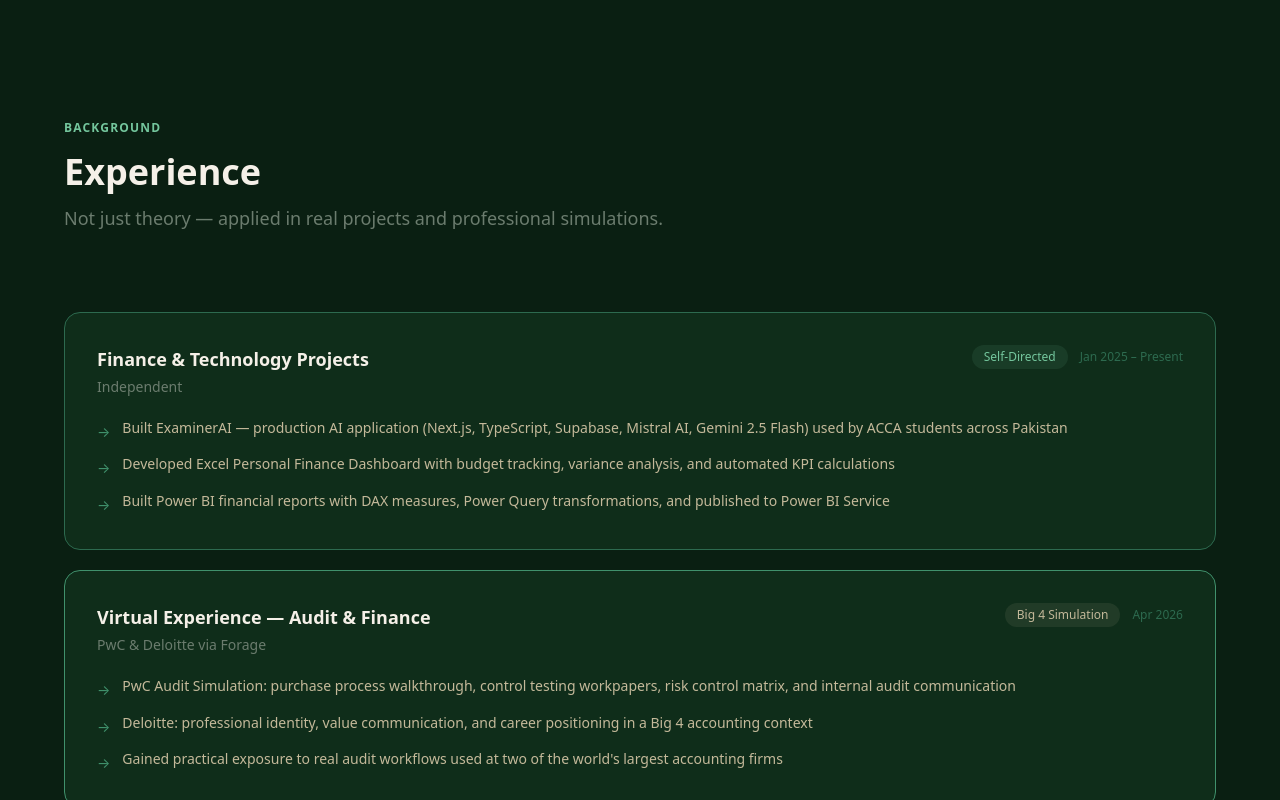
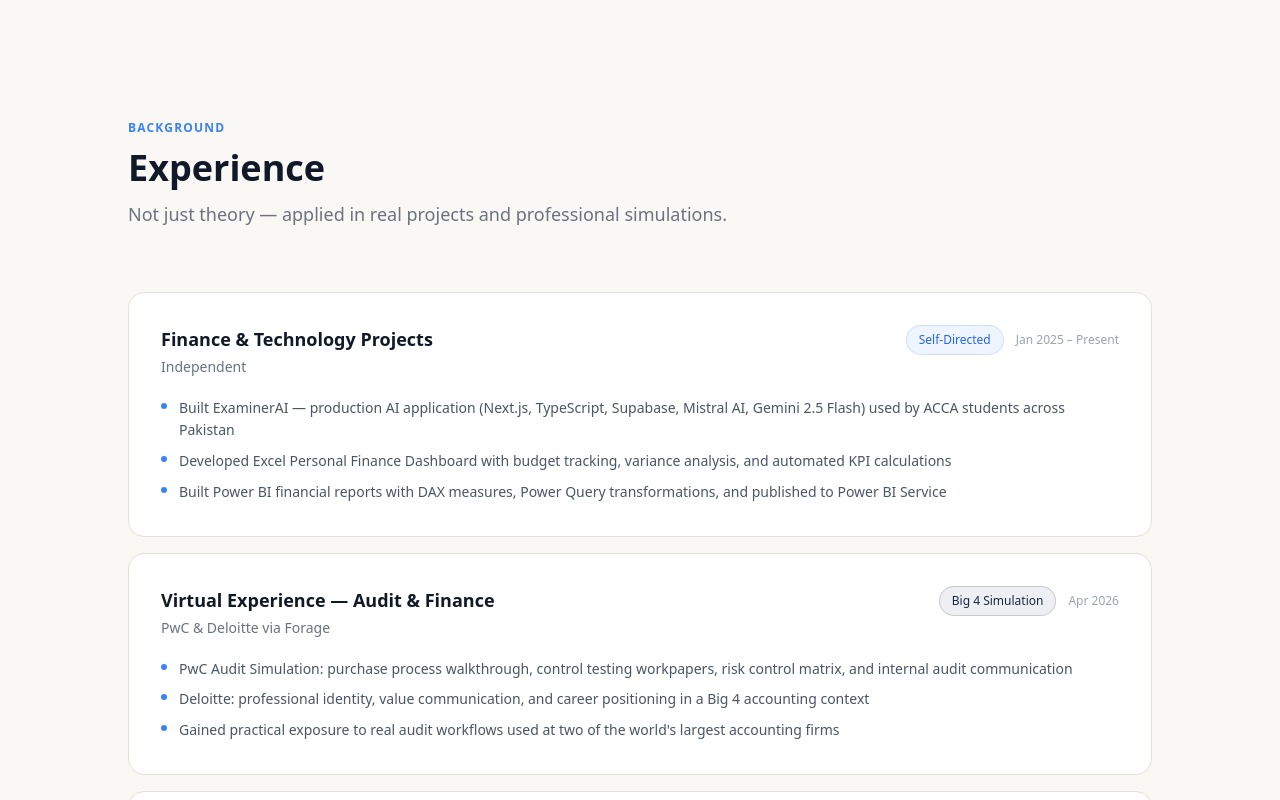
Before and after one commit to Munibaamjad/muniba-portfolio, a Next.js app: page / in a window 1280 px wide. Shown: the part 4720-5520 px from the top of the page. Built offline with nearby package versions, Linux system fonts and the light colour scheme.

Commit message:
Refactor experience component with updated styles
Updated experience entries with new styles and improved formatting. Changed background colors and adjusted text styles for better visibility.

```diff
--- a/src/components/Experience.tsx
+++ b/src/components/Experience.tsx
@@ -3,53 +3,49 @@ import { motion } from "framer-motion";
 
 const experiences = [
   {
-    role:"Finance & Technology Projects",
-    company:"Independent",
-    period:"Jan 2025 – Present",
-    type:"Self-Directed",
-    typeStyle:{background:"rgba(116,198,157,0.1)", color:"#74c69d"},
-    borderColor:"#2d6a4f",
-    points:[
+    role: "Finance & Technology Projects",
+    company: "Independent",
+    period: "Jan 2025 – Present",
+    type: "Self-Directed",
+    typeStyle: { background: "#3b82f615", color: "#2563eb", border: "1px solid #3b82f630" },
+    points: [
       "Built ExaminerAI — production AI application (Next.js, TypeScript, Supabase, Mistral AI, Gemini 2.5 Flash) used by ACCA students across Pakistan",
       "Developed Excel Personal Finance Dashboard with budget tracking, variance analysis, and automated KPI calculations",
       "Built Power BI financial reports with DAX measures, Power Query transformations, and published to Power BI Service",
     ],
   },
   {
-    role:"Virtual Experience — Audit & Finance",
-    company:"PwC & Deloitte via Forage",
-    period:"Apr 2026",
-    type:"Big 4 Simulation",
-    typeStyle:{background:"rgba(196,185,154,0.1)", color:"#c4b99a"},
-    borderColor:"#40916c",
-    points:[
+    role: "Virtual Experience — Audit & Finance",
+    company: "PwC & Deloitte via Forage",
+    period: "Apr 2026",
+    type: "Big 4 Simulation",
+    typeStyle: { background: "#1a274412", color: "#1a2744", border: "1px solid #1a274430" },
+    points: [
       "PwC Audit Simulation: purchase process walkthrough, control testing workpapers, risk control matrix, and internal audit communication",
       "Deloitte: professional identity, value communication, and career positioning in a Big 4 accounting context",
       "Gained practical exposure to real audit workflows used at two of the world's largest accounting firms",
     ],
   },
   {
-    role:"QuickBooks ProAdvisor",
-    company:"Intuit",
-    period:"Apr 2026 – Present",
-    type:"Certified",
-    typeStyle:{background:"rgba(116,198,157,0.1)", color:"#74c69d"},
-    borderColor:"#2d6a4f",
-    points:[
+    role: "QuickBooks ProAdvisor",
+    company: "Intuit",
+    period: "Apr 2026 – Present",
+    type: "Certified",
+    typeStyle: { background: "#3b82f615", color: "#2563eb", border: "1px solid #3b82f630" },
+    points: [
       "Certified in QuickBooks Online covering bookkeeping, invoicing, accounts payable/receivable, and bank reconciliation",
       "Capable of setting up and managing accounts for small businesses including chart of accounts and period-end closing",
       "Experienced in generating Profit & Loss statements, Balance Sheets, and Cash Flow reports within QBO Advanced",
     ],
   },
   {
-    role:"Freelance Web Developer",
-    company:"Self-employed",
-    period:"Jun – Sep 2023",
-    type:"Freelance",
-    typeStyle:{background:"rgba(107,124,110,0.15)", color:"#6b7c6e"},
-    borderColor:"#1a3d2b",
-    points:[
-      "Developed responsive websites using HTML5, CSS3, and JavaScript",
+    role: "Freelance Web Developer",
+    company: "Self-employed",
+    period: "Jun 2023 – Present",
+    type: "Freelance",
+    typeStyle: { background: "#6b728015", color: "#4b5563", border: "1px solid #6b728030" },
+    points: [
+      "Developed responsive websites using Next.js, HTML5, CSS3, Tailwind CSS, and JavaScript",
       "Delivered projects for international clients including work in Qatar",
       "Integrated third-party APIs and delivered complete client-ready websites",
     ],
@@ -58,33 +54,46 @@ const experiences = [
 
 export default function Experience() {
   return (
-    <section id="experience" className="py-32 px-6" style={{background:"#0a1f12"}}>
-      <div className="max-w-6xl mx-auto">
-        <motion.div initial={{opacity:0,y:30}} whileInView={{opacity:1,y:0}} viewport={{once:true}} transition={{duration:0.6}} className="mb-20">
-          <p className="text-xs font-semibold tracking-widest uppercase mb-4" style={{color:"#74c69d"}}>Background</p>
-          <h2 className="text-4xl font-bold mb-3" style={{color:"#f5f0e8"}}>Experience</h2>
-          <p className="text-lg" style={{color:"#6b7c6e"}}>Not just theory — applied in real projects and professional simulations.</p>
+    <section id="experience" className="py-32 px-6" style={{ background: "#faf8f5" }}>
+      <div className="max-w-5xl mx-auto">
+        <motion.div
+          initial={{ opacity: 0, y: 30 }}
+          whileInView={{ opacity: 1, y: 0 }}
+          viewport={{ once: true }}
+          transition={{ duration: 0.6, ease: [0.22, 1, 0.36, 1] }}
+          className="mb-16"
+        >
+          <p className="text-xs font-bold tracking-widest uppercase mb-3" style={{ color: "#3b82f6" }}>Background</p>
+          <h2 className="text-4xl font-black mb-3" style={{ color: "#111827" }}>Experience</h2>
+          <p className="text-lg" style={{ color: "#6b7280" }}>Not just theory — applied in real projects and professional simulations.</p>
         </motion.div>
-        <div className="space-y-5">
-          {experiences.map((e,i) => (
-            <motion.div key={e.role}
-              initial={{opacity:0,y:20}} whileInView={{opacity:1,y:0}} viewport={{once:true}} transition={{duration:0.5,delay:i*0.08}}
-              className="rounded-2xl p-8"
-              style={{background:"#0f2d1a", border:`1px solid ${e.borderColor}`}}>
+
+        <div className="space-y-4">
+          {experiences.map((e, i) => (
+            <motion.div
+              key={e.role}
+              initial={{ opacity: 0, y: 24 }}
+              whileInView={{ opacity: 1, y: 0 }}
+              viewport={{ once: true }}
+              transition={{ duration: 0.5, delay: i * 0.08, ease: [0.22, 1, 0.36, 1] }}
+              whileHover={{ y: -2, boxShadow: "0 8px 32px rgba(0,0,0,0.08)" }}
+              className="rounded-2xl p-8 transition-shadow duration-300"
+              style={{ background: "#fff", border: "1px solid #e5e0d8" }}
+            >
               <div className="flex flex-col sm:flex-row sm:items-start sm:justify-between gap-4 mb-5">
                 <div>
-                  <h3 className="font-bold text-lg mb-1" style={{color:"#f5f0e8"}}>{e.role}</h3>
-                  <p className="text-sm" style={{color:"#6b7c6e"}}>{e.company}</p>
+                  <h3 className="font-bold text-lg mb-1" style={{ color: "#111827" }}>{e.role}</h3>
+                  <p className="text-sm" style={{ color: "#6b7280" }}>{e.company}</p>
                 </div>
                 <div className="flex items-center gap-3 flex-shrink-0">
-                  <span className="text-xs px-3 py-1 rounded-full" style={e.typeStyle}>{e.type}</span>
-                  <span className="text-xs" style={{color:"#2d6a4f"}}>{e.period}</span>
+                  <span className="text-xs px-3 py-1.5 rounded-full font-medium" style={e.typeStyle}>{e.type}</span>
+                  <span className="text-xs font-medium" style={{ color: "#9ca3af" }}>{e.period}</span>
                 </div>
               </div>
-              <ul className="space-y-2.5">
-                {e.points.map((pt,j) => (
-                  <li key={j} className="flex items-start gap-3 text-sm leading-relaxed" style={{color:"#c4b99a"}}>
-                    <span className="mt-1 flex-shrink-0" style={{color:"#40916c"}}>→</span>
+              <ul className="space-y-2">
+                {e.points.map((pt, j) => (
+                  <li key={j} className="flex items-start gap-3 text-sm leading-relaxed" style={{ color: "#4b5563" }}>
+                    <span className="mt-1.5 w-1.5 h-1.5 rounded-full flex-shrink-0" style={{ background: "#3b82f6" }} />
                     {pt}
                   </li>
                 ))}
```
